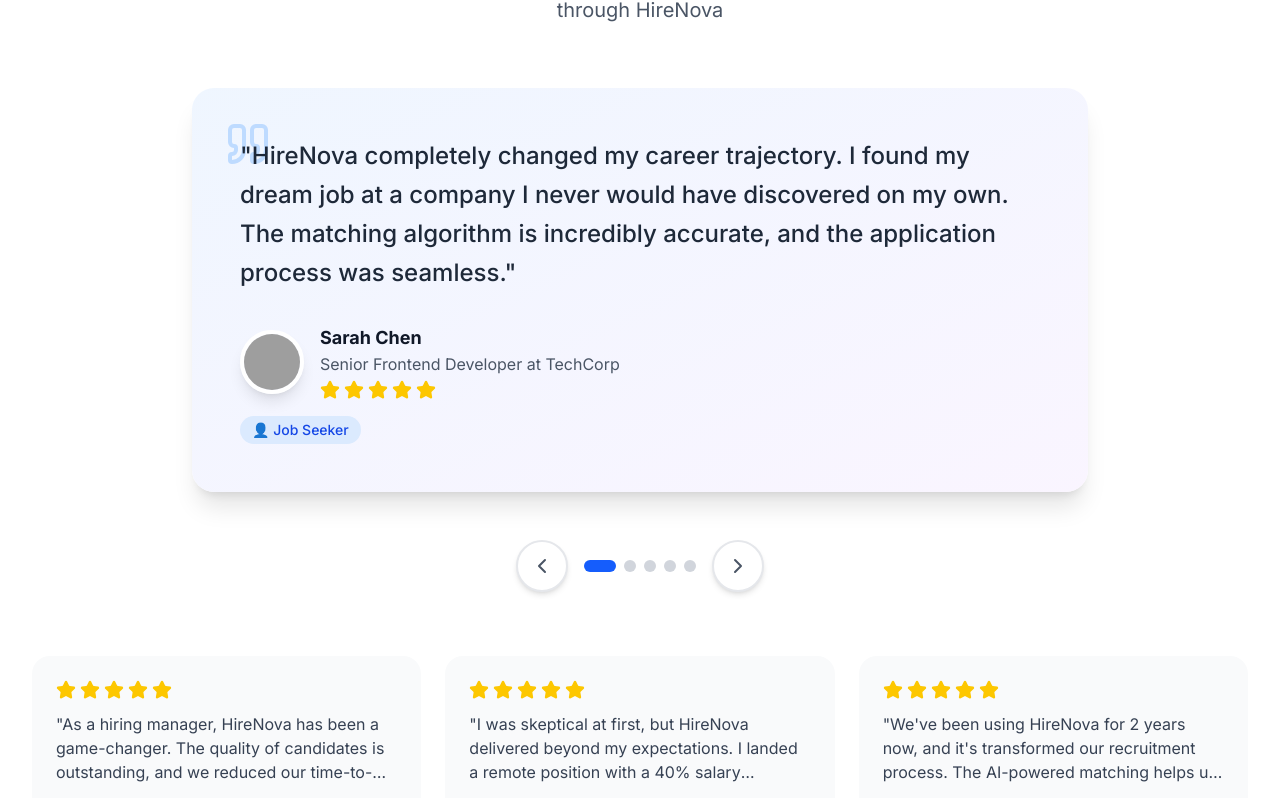
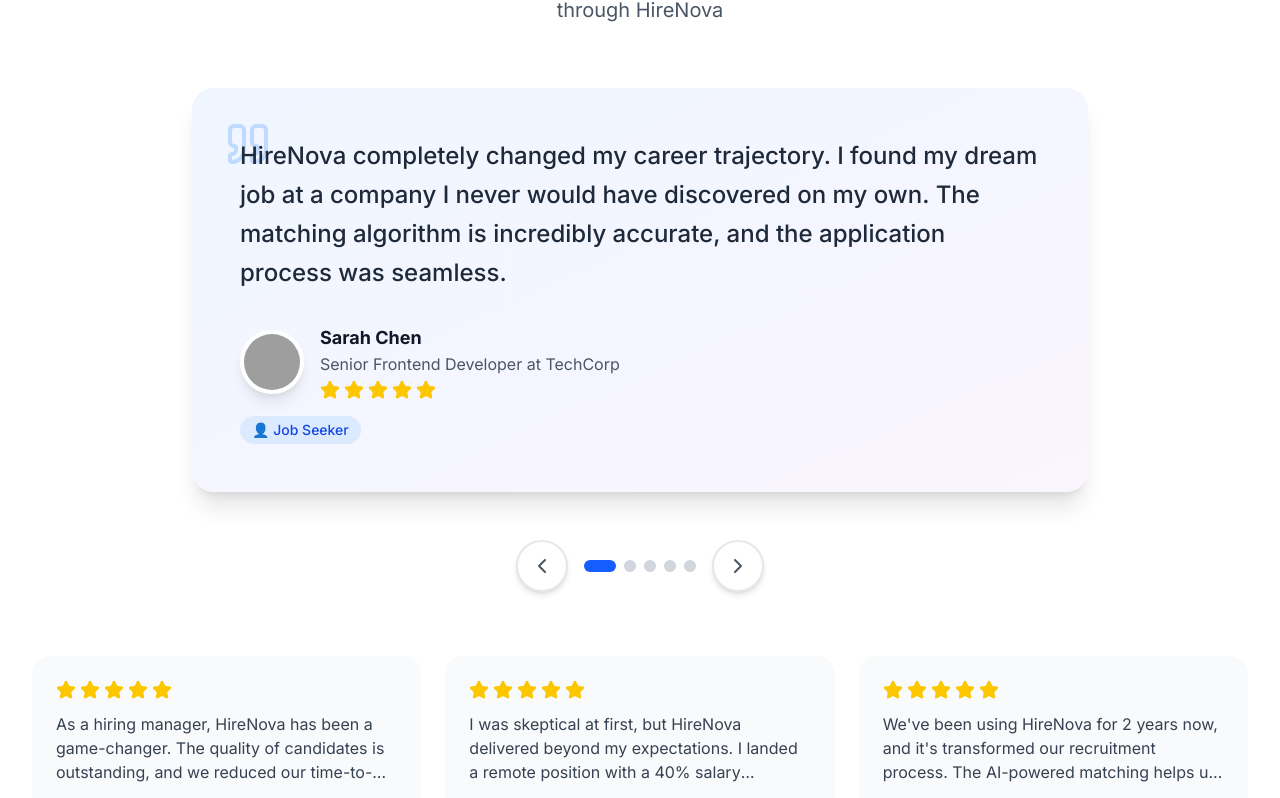
Before and after one commit to mashayeakh/Jobspark, a Next.js app in the folder jobspark-frontend/: page / in a window 1280 px wide. Shown: the part 4536-5334 px from the top of the page. Built offline with nearby package versions, Linux system fonts and the light colour scheme; grey boxes are pictures that could not be loaded.

Commit message:
feat: add Testimonials, JobSeekers, and FinalCTA modules to the UI components and pages

```diff
--- a/jobspark-frontend/src/app/jobseekers/page.tsx
+++ b/jobspark-frontend/src/app/jobseekers/page.tsx
@@ -1,3 +1,4 @@
+/* eslint-disable @typescript-eslint/no-explicit-any */
 'use client';
 
 import React from 'react';
@@ -276,7 +277,7 @@ const JobSeekersPage = () => {
                   </div>
                 </div>
                 <blockquote className="text-gray-700 italic leading-relaxed">
-                  "{testimonial.quote}"
+                  {testimonial.quote}
                 </blockquote>
               </div>
             ))}
--- a/jobspark-frontend/src/components/ui/modules/Home/FinalCTA/page.tsx
+++ b/jobspark-frontend/src/components/ui/modules/Home/FinalCTA/page.tsx
@@ -2,6 +2,7 @@
 
 import React from 'react';
 import { ArrowRight, Star, Shield, Zap, Users } from 'lucide-react';
+import Link from 'next/link';
 
 const FinalCTA = () => {
   const stats = [
@@ -62,7 +63,7 @@ const FinalCTA = () => {
                 Start Your Journey Today
               </h3>
               <p className="text-lg text-blue-100 mb-8 max-w-2xl mx-auto">
-                Whether you're looking for your next opportunity or seeking top talent, HireNova is your platform for success.
+                Whether you&apos;re looking for your next opportunity or seeking top talent, HireNova is your platform for success.
               </p>
 
               <div className="flex flex-col sm:flex-row gap-4 justify-center mb-8">
@@ -111,18 +112,18 @@ const FinalCTA = () => {
               <Users className="w-6 h-6 text-blue-400" />
             </div>
             <h4 className="text-xl font-bold mb-3">
-              I'm Looking for a Job
+              I&apos;m Looking for a Job
             </h4>
             <p className="text-gray-300 mb-6">
               Create your profile and get matched with top companies worldwide
             </p>
-            <a
+            <Link
               href="/jobs"
               className="inline-flex items-center gap-2 text-blue-400 font-semibold hover:text-blue-300 transition-colors duration-300"
             >
               Browse Jobs
               <ArrowRight className="w-4 h-4" />
-            </a>
+            </Link>
           </div>
 
           <div className="bg-white/5 backdrop-blur-sm rounded-2xl p-6 sm:p-8 border border-white/10 hover:bg-white/10 transition-all duration-300">
@@ -130,7 +131,7 @@ const FinalCTA = () => {
               <Shield className="w-6 h-6 text-purple-400" />
             </div>
             <h4 className="text-xl font-bold mb-3">
-              I'm Looking to Hire
+              I&apos;m Looking to Hire
             </h4>
             <p className="text-gray-300 mb-6">
               Post jobs and connect with pre-vetted, qualified candidates
--- a/jobspark-frontend/src/components/ui/modules/Home/Testimonials/page.tsx
+++ b/jobspark-frontend/src/components/ui/modules/Home/Testimonials/page.tsx
@@ -108,7 +108,7 @@ const Testimonials = () => {
             {/* Content */}
             <div className="relative z-10 text-center sm:text-left">
               <p className="text-lg sm:text-xl lg:text-2xl text-gray-800 mb-8 leading-relaxed font-medium">
-                "{currentTestimonial.content}"
+                {currentTestimonial.content}
               </p>
 
               {/* Author Info */}
@@ -185,7 +185,7 @@ const Testimonials = () => {
                 {renderStars(testimonial.rating)}
               </div>
               <p className="text-gray-700 mb-4 line-clamp-3">
-                "{testimonial.content}"
+                {testimonial.content}
               </p>
               <div className="flex items-center gap-3">
                 <img
```
